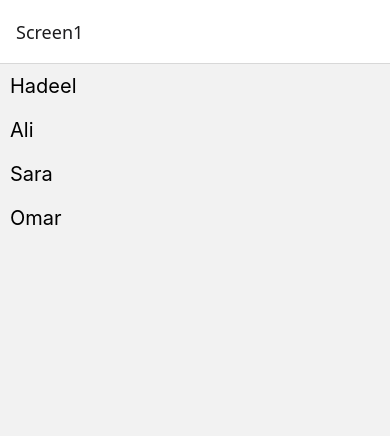
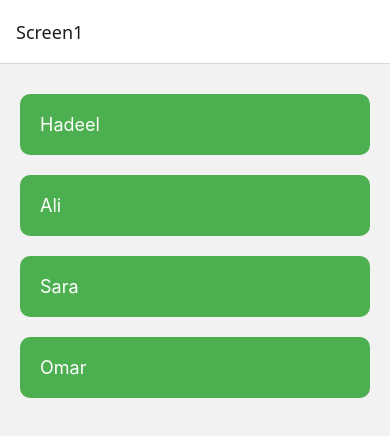
Before and after one commit to hadeelabbadi/JoVision-RN-tasks, a React Native app: screen /Screen1 in a window 390 px wide. Shown: the top 436 px of the page. Built offline with nearby package versions, Linux system fonts and the light colour scheme.

Commit message:
Task 35 - Styled list items

```diff
--- a/Tasks/Screen1.js
+++ b/Tasks/Screen1.js
@@ -1,4 +1,10 @@
-import { View, Text, TouchableOpacity, FlatList } from 'react-native';
+import {
+  View,
+  Text,
+  TouchableOpacity,
+  FlatList,
+  StyleSheet,
+} from 'react-native';
 
 export default function Screen1({ navigation }) {
   const users = [
@@ -9,22 +15,39 @@ export default function Screen1({ navigation }) {
   ];
 
   return (
-    <View>
+    <View style={styles.container}>
       <FlatList
         data={users}
         keyExtractor={(item) => item.id}
         renderItem={({ item }) => (
           <TouchableOpacity
+            style={styles.card}
             onPress={() =>
               navigation.navigate('Screen2', { name: item.name })
             }
           >
-            <Text style={{ fontSize: 20, margin: 10 }}>
-              {item.name}
-            </Text>
+            <Text style={styles.text}>{item.name}</Text>
           </TouchableOpacity>
         )}
       />
     </View>
   );
 }
+
+const styles = StyleSheet.create({
+  container: {
+    flex: 1,
+    padding: 20,
+  },
+  card: {
+  backgroundColor: '#4CAF50',
+  padding: 20,
+  marginVertical: 10,
+  borderRadius: 10,
+  elevation: 5,
+},
+  text: {
+    color: 'white',
+    fontSize: 18,
+  },
+});
```
